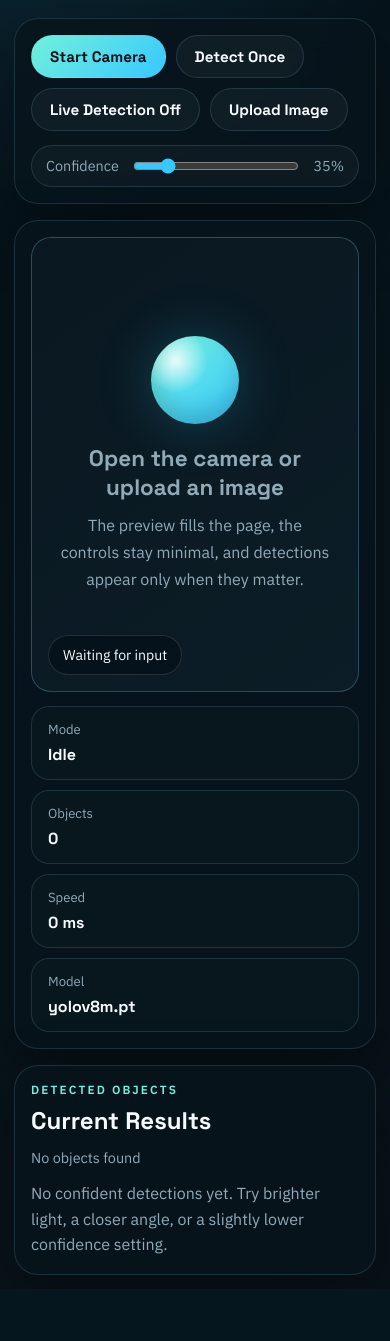
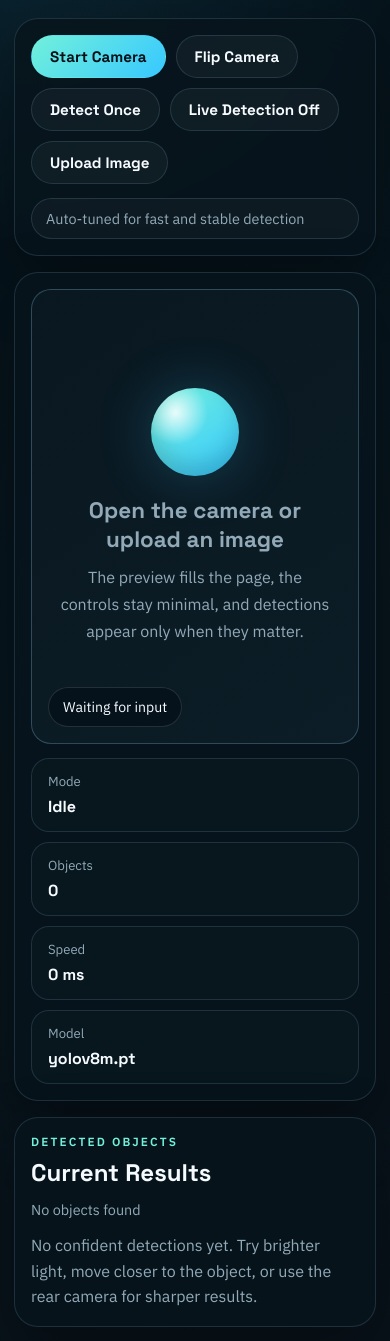
Before and after one commit to anujbarlawar121/smart-object-detector, a Flask app: page / in a window 390 px wide. Shown: the part 192-1533 px from the top of the page. Before the commit the page ends 1469 px from the top, so only its background shows below. Run offline with Flask 3, Linux system fonts and the light colour scheme.

Commit message:
Improve detection reliability and mobile camera controls

```diff
--- a/app.py
+++ b/app.py
@@ -11,6 +11,10 @@ from ultralytics import YOLO
 
 BASE_DIR = Path(__file__).resolve().parent
 MAX_UPLOAD_SIZE = 10 * 1024 * 1024
+LIVE_DEFAULT_CONFIDENCE = 0.25
+UPLOAD_DEFAULT_CONFIDENCE = 0.22
+LIVE_IMAGE_SIZE = 640
+UPLOAD_IMAGE_SIZE = 960
 
 app = Flask(__name__)
 app.config["MAX_CONTENT_LENGTH"] = MAX_UPLOAD_SIZE
@@ -145,7 +149,17 @@ def get_label_emoji(label):
     return EMOJI_BY_LABEL.get(label, "📦")
 
 
-def enhance_for_detection(frame):
+def enhance_for_detection(frame, mode):
+    if mode == "live":
+        brightness = float(frame.mean())
+
+        if brightness < 85:
+            return cv2.convertScaleAbs(frame, alpha=1.16, beta=12)
+        if brightness < 115:
+            return cv2.convertScaleAbs(frame, alpha=1.08, beta=8)
+
+        return frame
+
     lab = cv2.cvtColor(frame, cv2.COLOR_BGR2LAB)
     l_channel, a_channel, b_channel = cv2.split(lab)
     l_channel = clahe.apply(l_channel)
@@ -276,12 +290,24 @@ def decode_data_url(image_data_url):
     return read_image_bytes(image_bytes)
 
 
+def get_requested_confidence(raw_value, mode):
+    default_value = LIVE_DEFAULT_CONFIDENCE if mode == "live" else UPLOAD_DEFAULT_CONFIDENCE
+
+    if raw_value in (None, ""):
+        return default_value
+
+    try:
+        return min(max(float(raw_value), 0.15), 0.85)
+    except (TypeError, ValueError):
+        return default_value
+
+
 def detect_objects(frame, threshold, mode):
     global previous_live_gray_frame
 
     started_at = time.perf_counter()
     frame_height, frame_width = frame.shape[:2]
-    detection_frame = enhance_for_detection(frame)
+    detection_frame = enhance_for_detection(frame, mode)
     gray = cv2.cvtColor(detection_frame, cv2.COLOR_BGR2GRAY)
 
     with frame_state_lock:
@@ -296,8 +322,8 @@ def detect_objects(frame, threshold, mode):
             # Uploaded images should not reuse motion state from earlier live-camera frames.
             previous_live_gray_frame = None
 
-    confidence = min(max(threshold, 0.15), 0.85)
-    image_size = 960 if mode == "live" else 1280
+    confidence = get_requested_confidence(threshold, mode)
+    image_size = LIVE_IMAGE_SIZE if mode == "live" else UPLOAD_IMAGE_SIZE
 
     with inference_lock:
         results = model(
@@ -391,14 +417,23 @@ def health():
     return jsonify({"ok": True, "model_name": Path(MODEL_NAME).name})
 
 
+@app.errorhandler(413)
+def file_too_large(_error):
+    return jsonify({"ok": False, "error": "Image is too large. Please use a file under 10 MB."}), 413
+
+
 @app.route("/detect-frame", methods=["POST"])
 def detect_frame():
-    payload = request.get_json(silent=True) or {}
-    image_data_url = payload.get("image")
-    threshold = float(payload.get("confidence", 0.35))
+    uploaded_file = request.files.get("image")
 
     try:
-        frame = decode_data_url(image_data_url)
+        if uploaded_file is not None and uploaded_file.filename:
+            frame = read_image_bytes(uploaded_file.read())
+            threshold = request.form.get("confidence")
+        else:
+            payload = request.get_json(silent=True) or {}
+            frame = decode_data_url(payload.get("image"))
+            threshold = payload.get("confidence")
     except (ValueError, TypeError, base64.binascii.Error) as exc:
         return jsonify({"ok": False, "error": str(exc)}), 400
 
@@ -411,7 +446,7 @@ def detect_frame():
 @app.route("/detect-upload", methods=["POST"])
 def detect_upload():
     uploaded_file = request.files.get("image")
-    threshold = float(request.form.get("confidence", 0.35))
+    threshold = request.form.get("confidence")
 
     if uploaded_file is None or not uploaded_file.filename:
         return jsonify({"ok": False, "error": "Please choose an image file."}), 400
--- a/static/app.js
+++ b/static/app.js
@@ -12,11 +12,10 @@ const countValue = document.getElementById("countValue");
 const speedValue = document.getElementById("speedValue");
 const modelValue = document.getElementById("modelValue");
 const startCameraBtn = document.getElementById("startCameraBtn");
+const flipCameraBtn = document.getElementById("flipCameraBtn");
 const scanBtn = document.getElementById("scanBtn");
 const liveBtn = document.getElementById("liveBtn");
 const imageInput = document.getElementById("imageInput");
-const confidenceSlider = document.getElementById("confidenceSlider");
-const confidenceValue = document.getElementById("confidenceValue");
 
 const captureCanvas = document.createElement("canvas");
 const captureContext = captureCanvas.getContext("2d");
@@ -24,23 +23,25 @@ const captureContext = captureCanvas.getContext("2d");
 let stream = null;
 let liveDetectionEnabled = false;
 let liveLoopPromise = null;
-let currentMode = "idle";
 let currentPayload = null;
 let currentUploadUrl = null;
 let activeSourceType = "empty";
 let lastUploadFile = null;
+let currentFacingMode = "environment";
+let detectionInFlight = false;
 
 function setStatus(text) {
     stageBadge.textContent = text;
 }
 
 function setMode(mode) {
-    currentMode = mode;
     modeValue.textContent = mode;
 }
 
-function updateConfidenceLabel() {
-    confidenceValue.textContent = `${confidenceSlider.value}%`;
+function setButtonsBusy(isBusy) {
+    scanBtn.disabled = isBusy;
+    startCameraBtn.disabled = isBusy;
+    flipCameraBtn.disabled = isBusy;
 }
 
 function resizeCanvas() {
@@ -49,17 +50,13 @@ function resizeCanvas() {
     drawDetections(currentPayload);
 }
 
-function getConfidenceValue() {
-    return Number(confidenceSlider.value) / 100;
-}
-
 function showSource(type) {
     activeSourceType = type;
     video.style.display = type === "camera" ? "block" : "none";
     uploadPreview.style.display = type === "upload" ? "block" : "none";
     emptyState.style.display = type === "empty" ? "flex" : "none";
     currentPayload = null;
-    drawDetections(currentPayload);
+    drawDetections(null);
     renderObjectList(null);
 }
 
@@ -188,7 +185,7 @@ function drawDetections(payload) {
 
 function renderObjectList(payload) {
     if (!payload || !payload.items || payload.items.length === 0) {
-        objectList.innerHTML = '<p class="placeholder-text">No confident detections yet. Try brighter light, a closer angle, or a slightly lower confidence setting.</p>';
+        objectList.innerHTML = '<p class="placeholder-text">No confident detections yet. Try brighter light, move closer to the object, or use the rear camera for sharper results.</p>';
         summaryText.textContent = "No objects found";
         countValue.textContent = "0";
         speedValue.textContent = payload ? `${payload.processing_ms} ms` : "0 ms";
@@ -226,76 +223,176 @@ function updateUiFromPayload(payload) {
     drawDetections(payload);
 }
 
-async function startCamera() {
-    if (stream) {
+function stopCameraStream() {
+    if (!stream) {
+        return;
+    }
+
+    stream.getTracks().forEach((track) => track.stop());
+    stream = null;
+}
+
+async function requestCameraStream() {
+    const constraintSets = [
+        {
+            video: {
+                facingMode: { exact: currentFacingMode },
+                width: { ideal: 960 },
+                height: { ideal: 540 }
+            },
+            audio: false
+        },
+        {
+            video: {
+                facingMode: currentFacingMode,
+                width: { ideal: 960 },
+                height: { ideal: 540 }
+            },
+            audio: false
+        },
+        {
+            video: {
+                width: { ideal: 960 },
+                height: { ideal: 540 }
+            },
+            audio: false
+        }
+    ];
+
+    let lastError = null;
+
+    for (const constraints of constraintSets) {
+        try {
+            return await navigator.mediaDevices.getUserMedia(constraints);
+        } catch (error) {
+            lastError = error;
+        }
+    }
+
+    throw lastError;
+}
+
+async function startCamera(forceRestart = false) {
+    if (!navigator.mediaDevices || !navigator.mediaDevices.getUserMedia) {
+        setStatus("Camera is not supported in this browser");
+        return false;
+    }
+
+    if (stream && !forceRestart) {
         showSource("camera");
         setStatus("Camera ready");
         setMode("Browser Camera");
-        return;
+        return true;
     }
 
+    stopCameraStream();
+    liveDetectionEnabled = false;
+    setLiveUiState();
+
     try {
-        stream = await navigator.mediaDevices.getUserMedia({
-            video: {
-                facingMode: "environment",
-                width: { ideal: 1280 },
-                height: { ideal: 720 }
-            },
-            audio: false
-        });
-
+        stream = await requestCameraStream();
         video.srcObject = stream;
         await video.play();
         showSource("camera");
-        setStatus("Camera connected");
+        setStatus(currentFacingMode === "user" ? "Front camera connected" : "Back camera connected");
         setMode("Browser Camera");
+        return true;
     } catch (error) {
         setStatus("Camera permission denied or unavailable");
         console.error(error);
+        return false;
     }
 }
 
-function captureFrameDataUrl() {
-    const width = video.videoWidth;
-    const height = video.videoHeight;
+function captureFrameBlob() {
+    return new Promise((resolve) => {
+        const sourceWidth = video.videoWidth;
+        const sourceHeight = video.videoHeight;
+        const maxWidth = 960;
+        const scale = Math.min(1, maxWidth / Math.max(sourceWidth, 1));
+        const width = Math.max(1, Math.round(sourceWidth * scale));
+        const height = Math.max(1, Math.round(sourceHeight * scale));
 
         captureCanvas.width = width;
         captureCanvas.height = height;
         captureContext.drawImage(video, 0, 0, width, height);
-    return captureCanvas.toDataURL("image/jpeg", 0.85);
+
+        captureCanvas.toBlob((blob) => {
+            resolve(blob);
+        }, "image/jpeg", 0.78);
+    });
+}
+
+async function parseResponsePayload(response) {
+    const rawText = await response.text();
+    let payload = null;
+
+    if (rawText) {
+        try {
+            payload = JSON.parse(rawText);
+        } catch (error) {
+            throw new Error(`Server returned invalid response (${response.status})`);
+        }
+    }
+
+    if (!response.ok) {
+        const message = payload && payload.error
+            ? payload.error
+            : rawText || `Request failed (${response.status})`;
+        throw new Error(message);
+    }
+
+    if (!payload) {
+        throw new Error("Server returned an empty response");
+    }
+
+    if (!payload.ok) {
+        throw new Error(payload.error || "Detection failed");
+    }
+
+    return payload;
 }
 
 async function detectCurrentCameraFrame() {
+    if (detectionInFlight) {
+        return;
+    }
+
     if (!stream || video.videoWidth === 0 || video.videoHeight === 0) {
-        await startCamera();
-        if (!stream) {
+        const started = await startCamera();
+        if (!started) {
             return;
         }
     }
 
+    const blob = await captureFrameBlob();
+    if (!blob) {
+        throw new Error("Unable to capture the current frame");
+    }
+
+    const formData = new FormData();
+    formData.append("image", blob, "camera.jpg");
+
+    detectionInFlight = true;
+    setButtonsBusy(true);
     setStatus("Analyzing current frame...");
 
+    try {
         const response = await fetch("/detect-frame", {
             method: "POST",
-        headers: {
-            "Content-Type": "application/json"
-        },
-        body: JSON.stringify({
-            image: captureFrameDataUrl(),
-            confidence: getConfidenceValue()
-        })
+            body: formData
         });
 
-    const payload = await response.json();
-    if (!payload.ok) {
-        throw new Error(payload.error || "Camera detection failed.");
+        const payload = await parseResponsePayload(response);
+        updateUiFromPayload(payload);
+    } finally {
+        detectionInFlight = false;
+        setButtonsBusy(false);
     }
-
-    updateUiFromPayload(payload);
 }
 
 async function handleUpload(file) {
-    if (!file) {
+    if (!file || detectionInFlight) {
         return;
     }
 
@@ -318,19 +415,22 @@ async function handleUpload(file) {
 
     const formData = new FormData();
     formData.append("image", file);
-    formData.append("confidence", String(getConfidenceValue()));
 
+    detectionInFlight = true;
+    setButtonsBusy(true);
+
+    try {
         const response = await fetch("/detect-upload", {
             method: "POST",
             body: formData
         });
 
-    const payload = await response.json();
-    if (!payload.ok) {
-        throw new Error(payload.error || "Upload detection failed.");
+        const payload = await parseResponsePayload(response);
+        updateUiFromPayload(payload);
+    } finally {
+        detectionInFlight = false;
+        setButtonsBusy(false);
     }
-
-    updateUiFromPayload(payload);
 }
 
 function setLiveUiState() {
@@ -356,7 +456,7 @@ async function startLiveLoop() {
             setLiveUiState();
 
             if (liveDetectionEnabled) {
-                await new Promise((resolve) => setTimeout(resolve, 900));
+                await new Promise((resolve) => setTimeout(resolve, 650));
             }
         }
 
@@ -368,6 +468,20 @@ async function startLiveLoop() {
 
 startCameraBtn.addEventListener("click", async () => {
     await startCamera();
+});
+
+flipCameraBtn.addEventListener("click", async () => {
+    const wasLive = liveDetectionEnabled;
+
+    currentFacingMode = currentFacingMode === "environment" ? "user" : "environment";
+    const started = await startCamera(true);
+
+    if (started && wasLive) {
+        liveDetectionEnabled = true;
+        setLiveUiState();
+        setStatus("Live detection resumed after camera flip");
+        await startLiveLoop();
+    }
 });
 
 scanBtn.addEventListener("click", async () => {
@@ -391,7 +505,10 @@ scanBtn.addEventListener("click", async () => {
 
 liveBtn.addEventListener("click", async () => {
     if (!liveDetectionEnabled) {
-        await startCamera();
+        const started = await startCamera();
+        if (!started) {
+            return;
+        }
     }
 
     liveDetectionEnabled = !liveDetectionEnabled;
@@ -420,12 +537,10 @@ imageInput.addEventListener("change", async (event) => {
     }
 });
 
-confidenceSlider.addEventListener("input", updateConfidenceLabel);
 window.addEventListener("resize", resizeCanvas);
 video.addEventListener("loadedmetadata", resizeCanvas);
 uploadPreview.addEventListener("load", resizeCanvas);
 
-updateConfidenceLabel();
 resizeCanvas();
 showSource("empty");
 renderObjectList(null);
--- a/static/c.css
+++ b/static/c.css
@@ -142,6 +142,13 @@ button:hover,
     transform: translateY(-1px);
 }
 
+button:disabled,
+.upload-btn.disabled {
+    opacity: 0.55;
+    cursor: not-allowed;
+    transform: none;
+}
+
 .primary-btn {
     background: linear-gradient(135deg, var(--accent), var(--accent-strong));
     color: #051017;
@@ -165,25 +172,13 @@ button:hover,
     display: none;
 }
 
-.slider-wrap {
-    display: inline-flex;
-    align-items: center;
-    gap: 12px;
+.control-note {
     padding: 10px 14px;
     border-radius: 999px;
     border: 1px solid var(--line);
     background: rgba(255, 255, 255, 0.03);
-}
-
-.slider-wrap label,
-.slider-wrap span {
     color: var(--muted);
     font-size: 0.9rem;
-}
-
-.slider-wrap input {
-    width: 180px;
-    accent-color: var(--accent-strong);
 }
 
 .viewer-card {
@@ -376,17 +371,8 @@ button:hover,
     }
 
     .control-group,
-    .slider-wrap {
+    .control-note {
         width: 100%;
-    }
-
-    .slider-wrap {
-        justify-content: space-between;
-    }
-
-    .slider-wrap input {
-        flex: 1;
-        min-width: 0;
     }
 
     .viewer-stage {
--- a/templates/index.html
+++ b/templates/index.html
@@ -25,6 +25,7 @@
         <section class="control-bar">
             <div class="control-group">
                 <button id="startCameraBtn" class="primary-btn">Start Camera</button>
+                <button id="flipCameraBtn" class="secondary-btn">Flip Camera</button>
                 <button id="scanBtn" class="secondary-btn">Detect Once</button>
                 <button id="liveBtn" class="ghost-btn">Live Detection Off</button>
                 <label class="upload-btn">
@@ -33,11 +34,7 @@
                 </label>
             </div>
 
-            <div class="slider-wrap">
-                <label for="confidenceSlider">Confidence</label>
-                <input id="confidenceSlider" type="range" min="25" max="80" value="35">
-                <span id="confidenceValue">35%</span>
-            </div>
+            <div class="control-note">Auto-tuned for fast and stable detection</div>
         </section>
 
         <section class="viewer-card">
```
Lines whose indentation alone changed are shown as unchanged.
